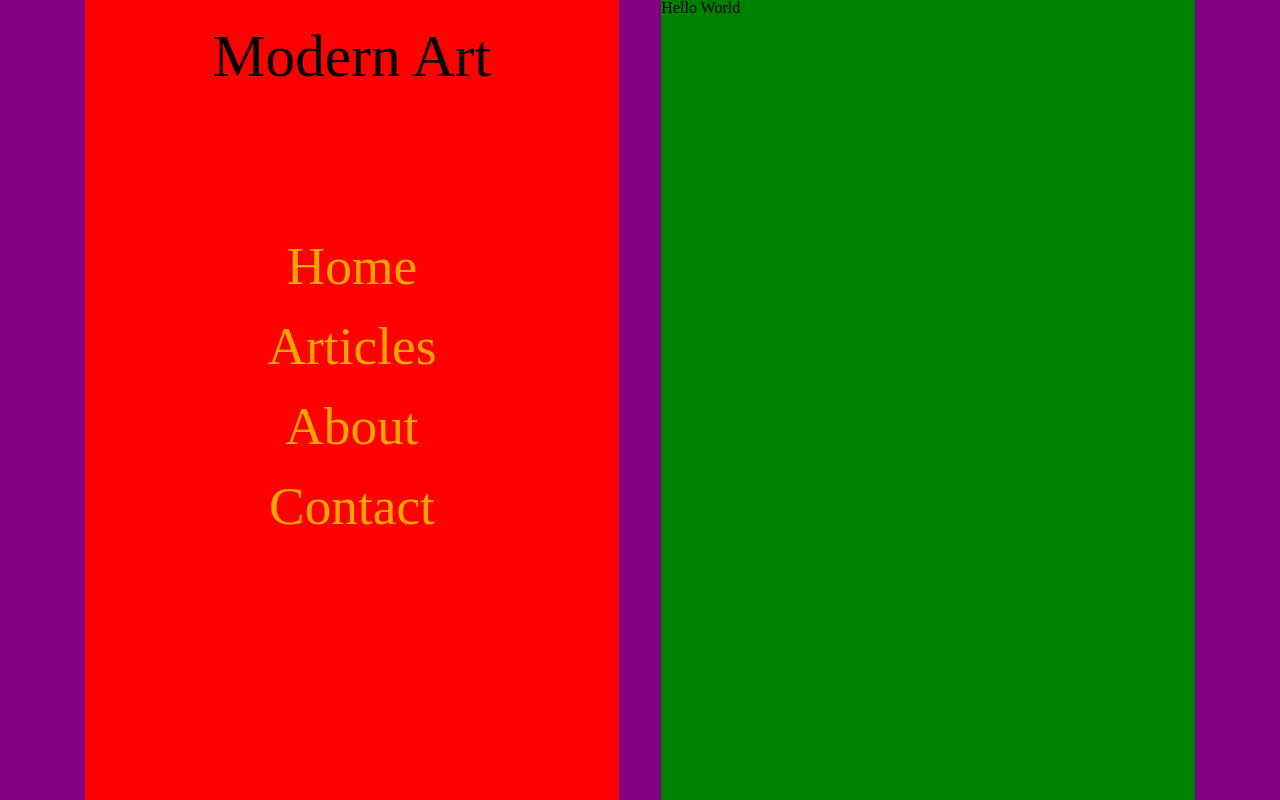
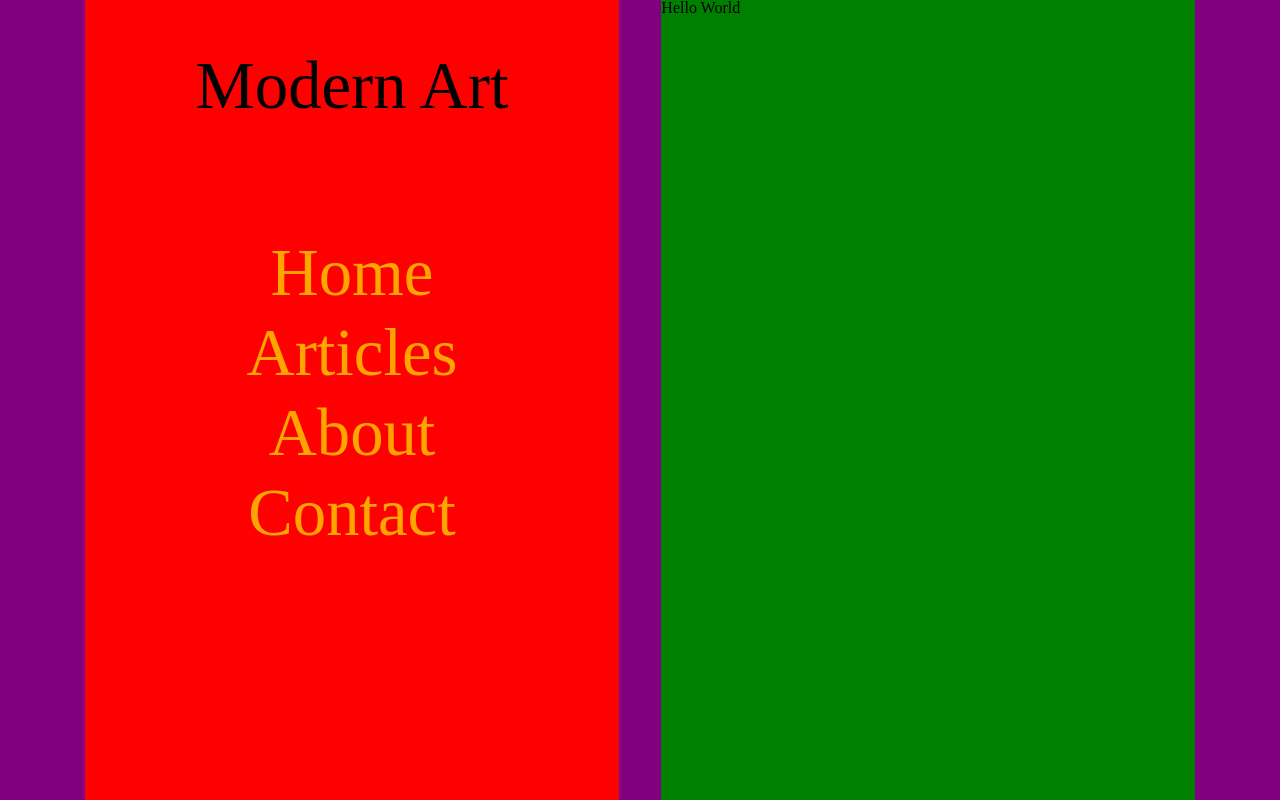
Before and after one commit to Driijko/Uniform-Responsive-Design-Test, a React (Create React App) app: page / in a window 1280 px wide. Built offline with nearby package versions, Linux system fonts and the light colour scheme.

Commit message:
Add styling file for general across site styling

```diff
--- a/src/App/Content/Layers/LayerTemplate/NavBar.js
+++ b/src/App/Content/Layers/LayerTemplate/NavBar.js
@@ -1,54 +1,33 @@
-import {hor, ver} from "../../../settings";
-import styleElement from "../styleElement";
+// import styleElement from "../../Styling/styleElement";
+import {$h1, $navLink} from "../../styling";
 
 export default function Header({width}) {
     console.log(width);
 
-    const styles = {
-        h1: {
-            // boxSizing: "border-box",
-            // border: "5px solid white",
-
-            fontSize: `${width/9}px`,
-            textAlign: "center",
-        },
-        navLink: {
-            // boxSizing: "border-box",
-            // border: "3px solid white",
-
-            textDecoration: "none",
-            fontSize: `${width / 10}px`,
-            textAlign: "center",
-            color: "orange",
-        }
-    };
-
     return (
         <header>
-            <h1 style={styleElement(0, 1, 20, 3, styles.h1)}>
+            <$h1 spatial={[0, 2, 20, 3]} width={width}>
                 Modern Art
-            </h1>
+            </$h1>
             <nav>
                 <ul>
                     <li>
-                        <a href="" style={styleElement(0, 9, 20, 2, styles.navLink)}>
+                        <$navLink spatial={[0, 9, 20, 2]} width={width}>
                             Home
-                        </a>
+                        </$navLink>
                     </li>
                     <li>
-                        <a href="" style={styleElement(0, 12, 20, 2, styles.navLink)}>
+                        <$navLink spatial={[0, 12, 20, 2]} width={width}>
                             Articles
-                        </a>
+                        </$navLink>
                     </li>
+                        <$navLink spatial={[0, 15, 20, 2]} width={width}>
+                            About
+                        </$navLink>
                     <li>
-                        <a href="" style={styleElement(0, 15, 20, 2, styles.navLink)}>
-                            About
-                        </a>
-                    </li>
-                    <li>
-                        <a href="" style={styleElement(0, 18, 20, 2, styles.navLink)}>
+                        <$navLink spatial={[0, 18, 20, 2]} width={width}>
                             Contact
-                        </a>
+                        </$navLink>
                     </li>
                 </ul>
             </nav>
--- /dev/null
+++ b/src/App/Content/Styling/styles.js
@@ -0,0 +1,3 @@
+
+
+export
--- /dev/null
+++ b/src/App/Content/styling.js
@@ -0,0 +1,57 @@
+import {hor, ver} from "../settings";
+import styled, {css} from "styled-components";
+
+const $h1 = styled.h1`${props=>css`
+    position: absolute;
+    left: ${hor[props.spatial[0]]}%;
+    top: ${ver[props.spatial[1]]}%;
+    width: ${hor[props.spatial[2]]}%;
+    height: ${ver[props.spatial[3]]}%;
+    font-size: ${props.width / 8}px;
+    text-align: center;
+`}`;
+
+const $navLink = styled.a`${props=>css`
+    position: absolute;
+    left: ${hor[props.spatial[0]]}%;
+    top: ${ver[props.spatial[1]]}%;
+    width: ${hor[props.spatial[2]]}%;
+    height: ${ver[props.spatial[3]]}%;
+    font-size: ${props.width / 8}px;
+    text-align: center;
+    color: orange;
+    cursor: pointer;
+`}`
+
+export {$h1, $navLink};
+
+// function styleElement(left, top, width, height, obj) {
+//     const result = {...obj};
+//     result.position = "absolute";
+//     result.left = `${hor[left]}%`;
+//     result.top = `${ver[top]}%`;
+//     result.width = `${hor[width]}%`;
+//     result.height = `${ver[height]}%`;
+
+//     return result;
+// }
+
+// const h1 = {
+//         // boxSizing: "border-box",
+//         // border: "5px solid white",
+
+//         fontSize: `${width/9}px`,
+//         textAlign: "center",
+// };
+
+// const navLink = {
+//         // boxSizing: "border-box",
+//         // border: "3px solid white",
+
+//         textDecoration: "none",
+//         fontSize: `${width / 10}px`,
+//         textAlign: "center",
+//         color: "orange",
+// };
+
+// export {styleElement, h1, navLink};
```
Also changed, not shown: src/App/Content/Styling/styleElement.js (renamed from src/App/Content/Layers/styleElement.js), 1 other file (tests, documents, lock files or other folders).
